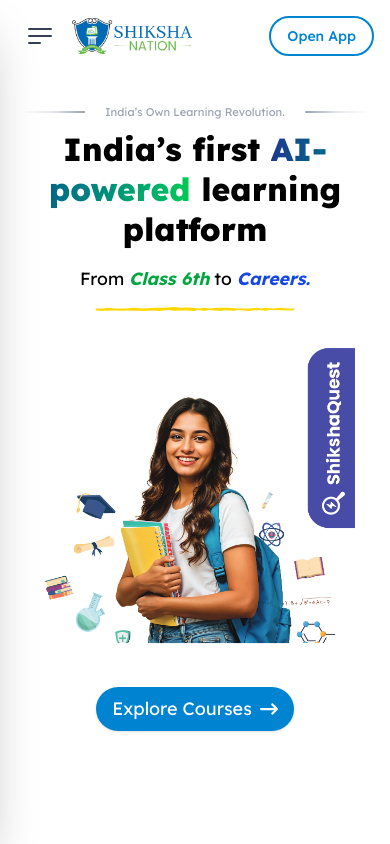
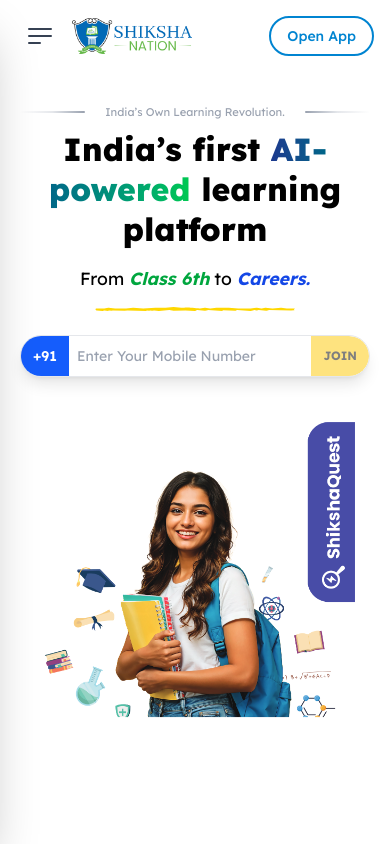
Before and after one commit to shikshanationdev/web, a Next.js app: page / in a window 390 px wide. Shown: the top 844 px of the page. Built offline with nearby package versions, Linux system fonts and the light colour scheme.

Commit message:
Add mobile number input field to Hero component for both mobile and desktop views

```diff
--- a/src/components/HomePageSections/Hero.tsx
+++ b/src/components/HomePageSections/Hero.tsx
@@ -16,6 +16,7 @@ const Hero = () => {
 
   const [currentImageIndex, setCurrentImageIndex] = useState(0);
   const [isVisible, setIsVisible] = useState(true);
+  const [mobileNumber, setMobileNumber] = useState("");
 
   useEffect(() => {
     const interval = setInterval(() => {
@@ -77,7 +78,48 @@ const Hero = () => {
               />
             </div>
 
-            {/* Mobile Image - appears between content and button */}
+            {/* Mobile Number Input - appears before image on mobile, after image on desktop */}
+            <div className="md:hidden flex justify-center mb-8">
+              <div className="flex items-stretch bg-white rounded-full shadow-lg overflow-hidden w-full max-w-sm sm:max-w-md border border-gray-200">
+                {/* Country Code */}
+                <div className="bg-blue-600 text-white px-3 sm:px-4 flex items-center justify-center font-semibold text-sm sm:text-base flex-shrink-0 py-2.5 sm:py-3">
+                  +91
+                </div>
+
+                {/* Mobile Number Input */}
+                <input
+                  type="tel"
+                  placeholder="Enter Your Mobile Number"
+                  value={mobileNumber}
+                  onChange={(e) => {
+                    const value = e.target.value.replace(/\D/g, '');
+                    if (value.length <= 10) {
+                      setMobileNumber(value);
+                    }
+                  }}
+                  className="flex-[2] sm:flex-[2.5] px-2 sm:px-3 py-2.5 sm:py-3 text-gray-700 placeholder-gray-400 outline-none border-none text-sm sm:text-base min-w-0"
+                  maxLength={10}
+                />
+
+                {/* Join Button */}
+                <button
+                  className="bg-yellow-400 hover:bg-yellow-500 text-black font-bold px-3 sm:px-4 py-2.5 sm:py-3 transition-colors duration-200 disabled:opacity-50 disabled:cursor-not-allowed text-xs sm:text-sm whitespace-nowrap flex-shrink-0 rounded-r-full"
+                  disabled={mobileNumber.length !== 10}
+                  onClick={() => {
+                    if (mobileNumber.length === 10) {
+                      // Handle join action here
+                      console.log('Joining with mobile number:', mobileNumber);
+                      // You can add navigation or API call here
+                    }
+                  }}
+                >
+                  <span className="hidden sm:inline">JOIN FOR FREE</span>
+                  <span className="sm:hidden">JOIN</span>
+                </button>
+              </div>
+            </div>
+
+            {/* Mobile Image - appears after input on mobile */}
             <div className="md:hidden w-full flex justify-center mb-8">
               <div className="relative w-80 h-80">
                 <Image
@@ -91,14 +133,44 @@ const Hero = () => {
               </div>
             </div>
 
-            <div className="flex justify-center md:justify-start">
-              <Link
-                href="/courses"
-                className="inline-flex items-center gap-2 px-4 py-2 md:px-8 md:py-3 bg-sky-600 text-nowrap text-white rounded-full md:font-semibold text-lg shadow hover:bg-sky-800 transition-all duration-200"
-              >
-                Explore Courses
-                <FaArrowRightLong />
-              </Link>
+            {/* Desktop Number Input - appears after image on desktop */}
+            <div className="hidden md:flex justify-center md:justify-start">
+              <div className="flex items-stretch bg-white rounded-full shadow-lg overflow-hidden w-full max-w-lg lg:max-w-xl xl:max-w-2xl 2xl:max-w-3xl border border-gray-200">
+                {/* Country Code */}
+                <div className="bg-blue-600 text-white px-3 lg:px-4 xl:px-6 2xl:px-8 flex items-center justify-center font-semibold text-sm lg:text-base flex-shrink-0 py-3 lg:py-4 xl:py-5 2xl:py-6">
+                  +91
+                </div>
+
+                {/* Mobile Number Input */}
+                <input
+                  type="tel"
+                  placeholder="Enter Your Mobile Number"
+                  value={mobileNumber}
+                  onChange={(e) => {
+                    const value = e.target.value.replace(/\D/g, '');
+                    if (value.length <= 10) {
+                      setMobileNumber(value);
+                    }
+                  }}
+                  className="flex-[3] px-3 lg:px-4 xl:px-6 2xl:px-10 py-3 lg:py-4 xl:py-5 2xl:py-6 text-gray-700 placeholder-gray-400 outline-none border-none text-sm lg:text-base xl:text-lg 2xl:text-xl min-w-0"
+                  maxLength={10}
+                />
+
+                {/* Join Button */}
+                <button
+                  className="bg-yellow-400 hover:bg-yellow-500 text-black font-bold px-3 lg:px-4 xl:px-5 2xl:px-6 py-3 lg:py-4 xl:py-5 2xl:py-6 transition-colors duration-200 disabled:opacity-50 disabled:cursor-not-allowed text-sm lg:text-base whitespace-nowrap flex-shrink-0 rounded-r-full"
+                  disabled={mobileNumber.length !== 10}
+                  onClick={() => {
+                    if (mobileNumber.length === 10) {
+                      // Handle join action here
+                      console.log('Joining with mobile number:', mobileNumber);
+                      // You can add navigation or API call here
+                    }
+                  }}
+                >
+                  JOIN FOR FREE
+                </button>
+              </div>
             </div>
           </div>
           {/* Right: Illustration - Desktop only */}
```
